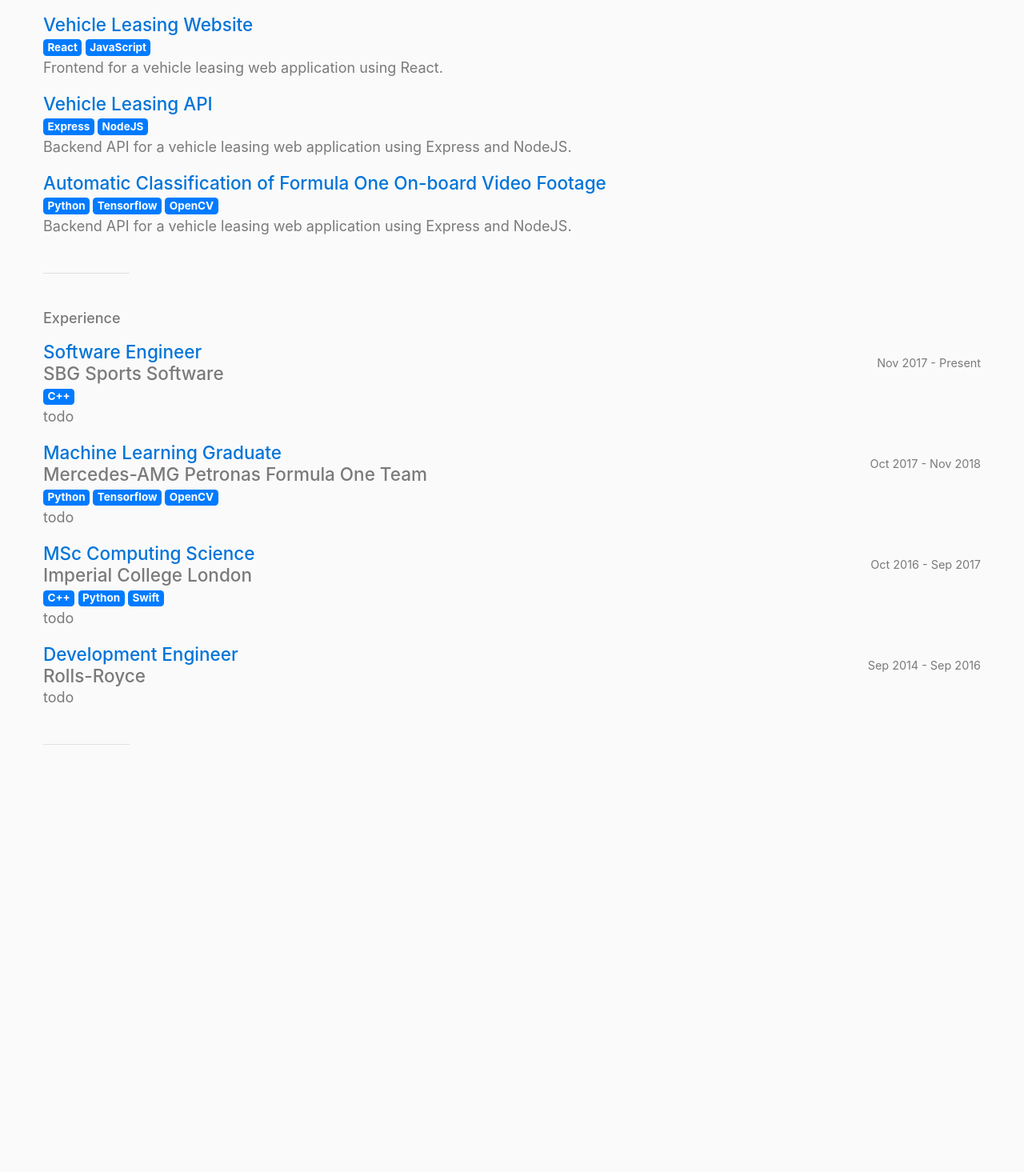
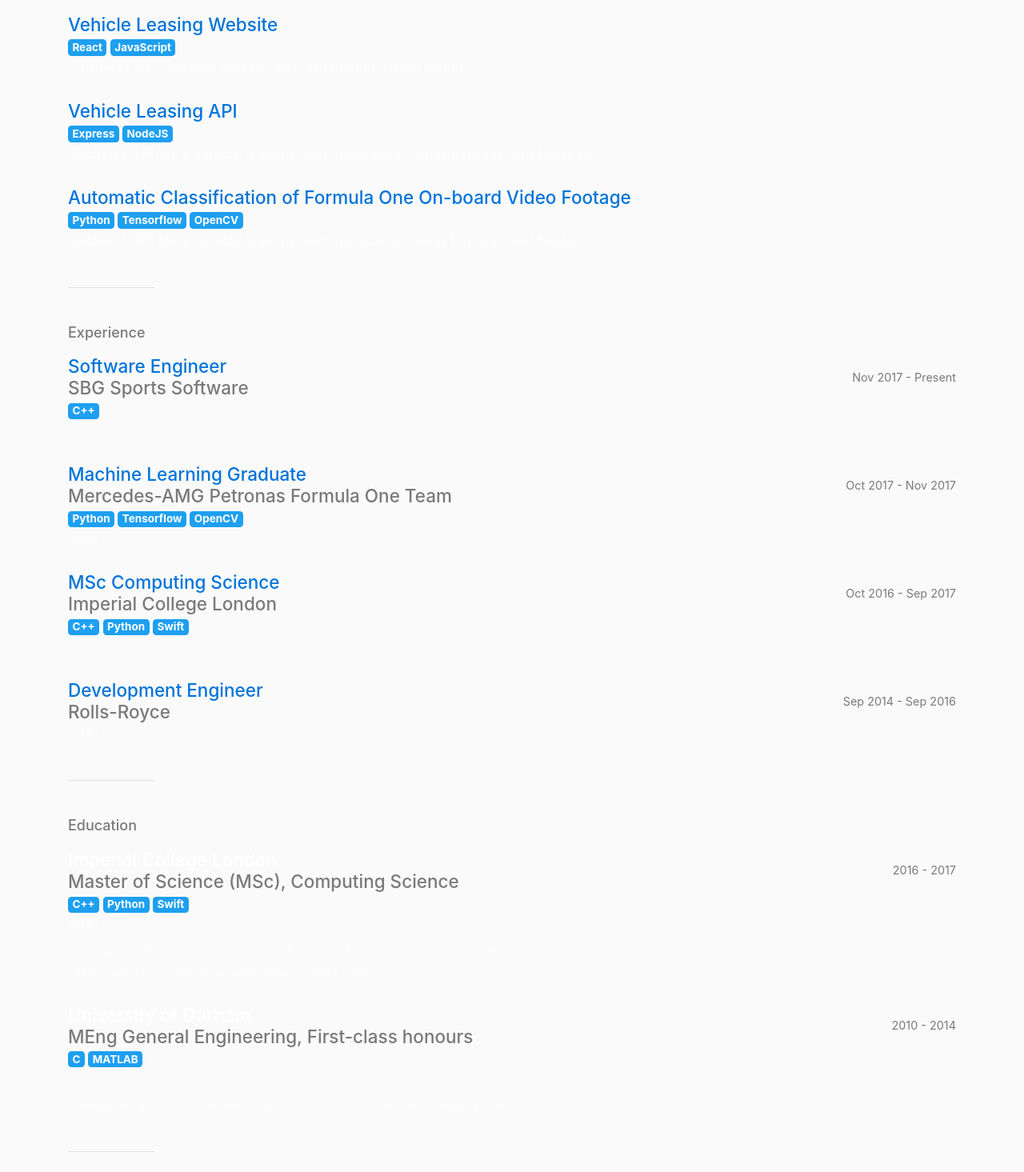
Before and after one commit to jim-og/danube.io, a React (Create React App) app: page / in a window 1280 px wide. Shown: the part 305-1770 px from the top of the page at 80% size. Before the commit the page ends 1335 px from the top, so only its background shows below. Built offline with nearby package versions, Linux system fonts and the light colour scheme.

Commit message:
Education and Header sections

```diff
--- a/src/App.css
+++ b/src/App.css
@@ -35,7 +35,7 @@ body {
   margin: 0;
   padding: 1.5rem;
   font: var(--body-font-weight) 1rem/1.5 -apple-system, BlinkMacSystemFont,
-    "Segoe UI", Roboto, "Droid Sans", "Helvetica Neue", Arial, sans-serif;
+    'Segoe UI', Roboto, 'Droid Sans', 'Helvetica Neue', Arial, sans-serif;
   color: var(--body-color);
   background-color: var(--body-bg);
 }
@@ -117,3 +117,7 @@ hr {
 .footer {
   color: var(--body-color);
 }
+
+.badge-primary {
+  background-color: #1e9ff0;
+}
--- a/src/components/pages/Home.tsx
+++ b/src/components/pages/Home.tsx
@@ -1,26 +1,22 @@
 import React, { Fragment } from 'react';
+import Header from '../sections/Header';
 import Projects from '../sections/Projects';
 import Career from '../sections/Career';
+import Education from '../sections/Education';
 
 const Home = () => {
   return (
     <Fragment>
-      <div className="masthead">
-        <h1>
-          <a href="/">Jim Gartland</a>
-        </h1>
-        <p className="lead">
-          Software Engineer @<a href="https://sbgsportssoftware.com/">SBG</a>
-        </p>
-
-        <div className="links">Links here</div>
+      <div className="container">
+        <Header />
+        <hr />
+        <Projects />
+        <hr />
+        <Career />
+        <hr />
+        <Education />
+        <hr />
       </div>
-
-      <hr />
-      <Projects />
-      <hr />
-      <Career />
-      <hr />
     </Fragment>
   );
 };
--- a/src/components/sections/Career.tsx
+++ b/src/components/sections/Career.tsx
@@ -20,7 +20,7 @@ const Career = () => {
           header: 'Machine Learning Graduate',
           subHeader: 'Mercedes-AMG Petronas Formula One Team',
           link: '/',
-          dates: 'Oct 2017 - Nov 2018',
+          dates: 'Oct 2017 - Nov 2017',
           paragraph: 'todo',
           badges: ['Python', 'Tensorflow', 'OpenCV'],
         }}
--- /dev/null
+++ b/src/components/sections/Education.tsx
@@ -0,0 +1,37 @@
+import React, { Fragment } from 'react';
+import SectionItem from './SectionItem';
+
+const Education = () => {
+  return (
+    <Fragment>
+      <h2>Education</h2>
+      <SectionItem
+        {...{
+          header: 'Imperial College London',
+          subHeader: 'Master of Science (MSc), Computing Science',
+          dates: '2016 - 2017',
+          paragraph: 'todo',
+          badges: ['C++', 'Python', 'Swift'],
+          awards: [
+            'Distinguised Project - Automatic Classification of Formula One On-board Video Footage',
+            'MSc Computing / MSc Specialism Group Project Prize',
+          ],
+        }}
+      />
+      <SectionItem
+        {...{
+          header: 'University of Durham',
+          subHeader: 'MEng General Engineering, First-class honours',
+          dates: '2010 - 2014',
+          paragraph: 'todo',
+          badges: ['C', 'MATLAB'],
+          awards: [
+            'RAEng design prize for the best Durham University 3rd Year team design project',
+          ],
+        }}
+      />
+    </Fragment>
+  );
+};
+
+export default Education;
--- /dev/null
+++ b/src/components/sections/Header.tsx
@@ -0,0 +1,36 @@
+import React, { Fragment } from 'react';
+
+const Header = () => {
+  return (
+    <Fragment>
+      <div className="masthead">
+        <h1>
+          <a href="/">Jim Gartland</a>
+        </h1>
+        <p className="lead">
+          Software Engineer <a href="https://sbgsportssoftware.com/">@SBG</a>
+        </p>
+
+        <div className="links">
+          <a href="mailto:me@danube.io" title="Get in contact">
+            <i className="far fa-envelope"></i>
+          </a>
+          <a href="/" title="Follow me on GitHub">
+            <i className="fab fa-github"></i>
+          </a>
+          <a href="/" title="Follow me on Twitter">
+            <i className="fab fa-twitter"></i>
+          </a>
+          <a
+            href="https://www.strava.com/athletes/jim_gartland"
+            title="Follow me on Strava"
+          >
+            <i className="fab fa-strava"></i>
+          </a>
+        </div>
+      </div>
+    </Fragment>
+  );
+};
+
+export default Header;
--- a/src/components/sections/SectionItem.tsx
+++ b/src/components/sections/SectionItem.tsx
@@ -1,7 +1,7 @@
 import React, { Fragment } from 'react';
 
 export interface SectionItemProps {
-  header?: string;
+  header: string;
   subHeader?: string;
   link?: string;
   dates?: string;
@@ -21,9 +21,10 @@ const SectionItem = ({
 }: SectionItemProps) => {
   return (
     <Fragment>
+      <div className="mb-4">
         <span className="d-flex justify-content-between align-items-center">
           <span>
-          <h3>
+            <h3 className="text-white">
               <a href={link}>{header}</a>
             </h3>
             <h3>{subHeader}</h3>
@@ -32,13 +33,23 @@ const SectionItem = ({
         </span>
         {badges &&
           badges.map((badge) => (
-          <span className="badge badge-primary mr-1">{badge}</span>
+            <span key={badge} className="badge badge-primary mr-1">
+              {badge}
+            </span>
           ))}
-      <p>{paragraph}</p>
+        <p className="text-white-50 mb-1">{paragraph}</p>
         {awards &&
           awards.map((award) => (
-          <span className="badge badge-primary mr-1">{award}</span>
+            <div key={award}>
+              <span className="text-white-50">
+                <small>
+                  <i className="fas fa-trophy mr-2"></i>
+                  {award}
+                </small>
+              </span>
+            </div>
           ))}
+      </div>
     </Fragment>
   );
 };
```
Lines whose indentation alone changed are shown as unchanged.
